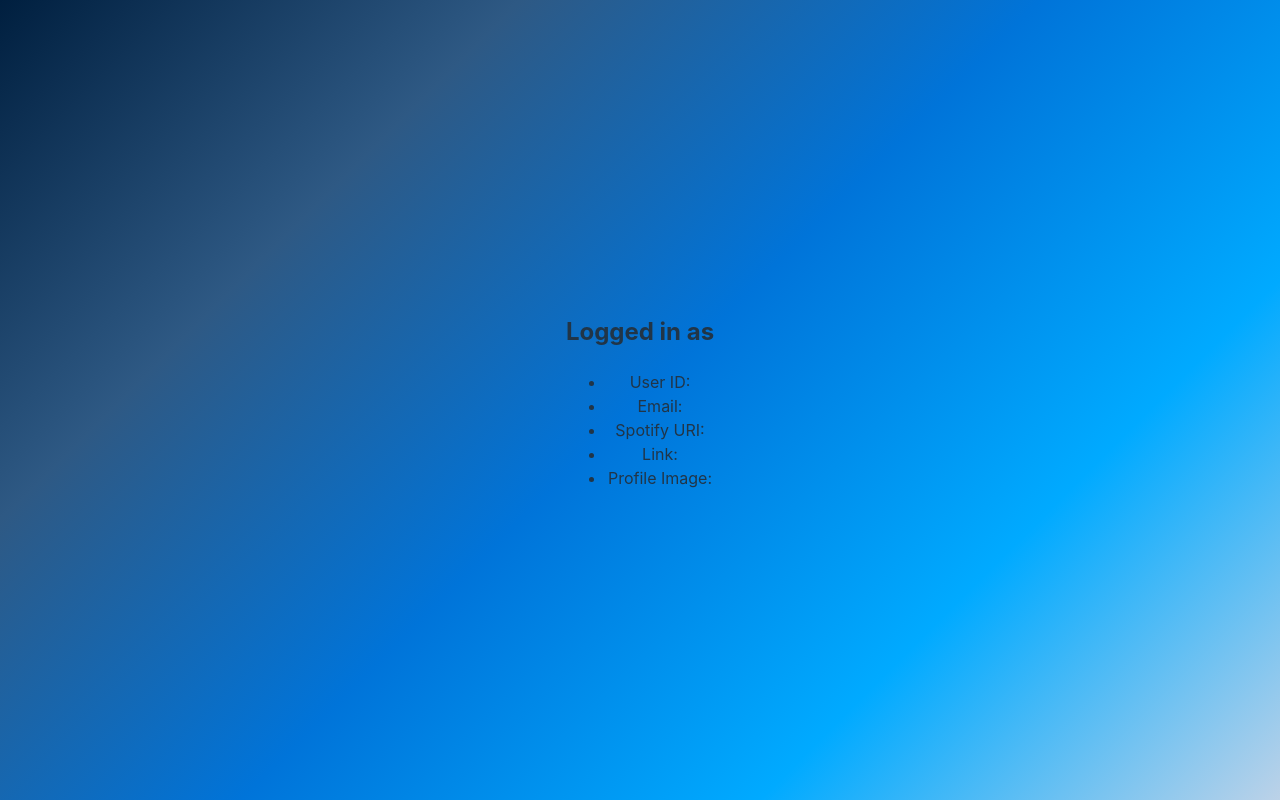
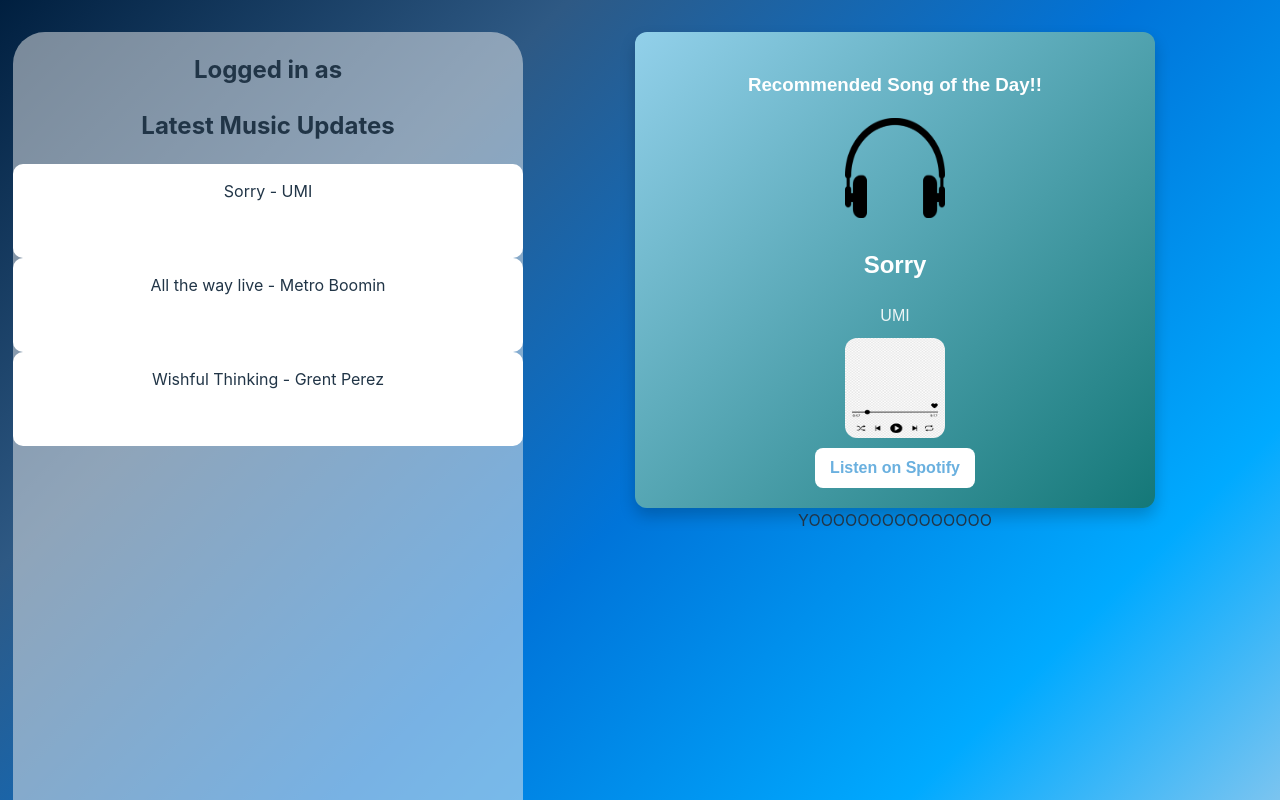
Before and after one commit to inguyen04/Spotify-With-Me, a React (Vite) app in the folder my-vue-app/: page /home in a window 1280 px wide. Shown: the top 800 px of the page. Built offline with nearby package versions, Linux system fonts and the light colour scheme; no server answers.

Commit message:
fixed literally everything about this project

```diff
--- a/my-vue-app/src/pages/home.css
+++ b/my-vue-app/src/pages/home.css
@@ -1,5 +1,13 @@
-html, body {
-    background: linear-gradient(135deg, #001f3f, #2E5984, #0074D9, #00aaff, #BCD2E8);
+html,
+body {
+  background: linear-gradient(
+    135deg,
+    #001f3f,
+    #2e5984,
+    #0074d9,
+    #00aaff,
+    #bcd2e8
+  );
 }
 
 main {
@@ -11,22 +19,104 @@
   justify-content: flex-start;
 }
 
-.home-page {
-    display: grid;
-    grid-template-columns: 60% 40%;
+/* .home-page {
+  display: flex;
+
+  flex-direction: column;
   width: 100vw;
   height: 100vh;
-    margin: 0;
+  flex: 1;
+} */
+
+.row {
+  display: flex;
+  flex-direction: row;
+  flex-wrap: wrap;
+  width: 100%;
+}
+
+.column {
+  display: flex;
+  flex-direction: column;
+
+  flex: 1;
 }
 
 .left-col {
   background-color: rgba(240, 240, 240, 0.5);
   width: 100%;
   height: 100%;
+  position: relative;
+  left: -7rem;
+  overflow: auto;
+  border-radius: 2rem;
 }
 
 .right-col {
-    background-color: rgba(220, 220, 220, 0.5);
   width: 100%;
   height: 100%;
 }
+
+.feed-container {
+  height: 50rem;
+}
+
+.feed-card {
+  padding: 15px;
+  border-radius: 10px;
+  text-align: center;
+  min-width: 30rem;
+  height: 4rem;
+  background: #fff;
+}
+
+.recommended {
+  min-width: 30rem;
+  max-width: 35rem;
+  padding: 20px;
+  border-radius: 12px;
+  height: auto;
+  background: linear-gradient(135deg, #92d0ea, #147878);
+  color: #fff;
+  text-align: center;
+  display: flex;
+  flex-direction: column;
+  align-items: center;
+  box-shadow: 0 8px 16px rgba(0, 0, 0, 0.2);
+  font-family: "Arial", sans-serif;
+  overflow: hidden;
+}
+
+.recommended img {
+  width: 100px;
+  height: 100px;
+  border-radius: 12px;
+  margin-bottom: 10px;
+}
+
+.recommended h2 {
+  font-size: 1.5rem;
+  margin-bottom: 5px;
+}
+
+.recommended p {
+  font-size: 1rem;
+  opacity: 0.9;
+  margin-bottom: 10px;
+}
+
+.recommended a {
+  display: inline-block;
+  text-decoration: none;
+  background: #fff;
+  color: #6ab0df;
+  padding: 8px 15px;
+  border-radius: 8px;
+  font-weight: bold;
+  transition: 0.3s ease-in-out;
+}
+
+.recommended a:hover {
+  background: #6c85d8;
+  color: #fff;
+}
--- a/my-vue-app/src/pages/home.jsx
+++ b/my-vue-app/src/pages/home.jsx
@@ -1,23 +1,51 @@
 import React from "react";
-import {init} from "/src/script.jsx";
+import { init } from "/src/script.jsx";
+import playlistLogo from "/src/assets/spotify-play.png";
 
-import "./home.css"
+import "./home.css";
 
 function Home() {
-    init()
-    return (
-        <section id="profile">
-        <h2>Logged in as <span id="displayName"></span></h2>
-        <span id="avatar"></span>
-        <ul>
-            <li>User ID: <span id="id"></span></li>
-            <li>Email: <span id="email"></span></li>
-            <li>Spotify URI: <a id="uri" href="#"></a></li>
-            <li>Link: <a id="url" href="#"></a></li>
-            <li>Profile Image: <span id="imgUrl"></span></li>
-        </ul>
-        </section>
-    );
-};
+  init();
+  return (
+    <div className="home=page">
+      <div className="row">
+        <div className="column">
+          <div className="left-col">
+            <h2>
+              Logged in as <span id="displayName"></span>
+            </h2>
+            <h2 className="feed-title">Latest Music Updates</h2>
+            <div className="feed-container">
+              <div className="feed-card">Sorry - UMI</div>
+              <div className="feed-card">All the way live - Metro Boomin</div>
+              <div className="feed-card">Wishful Thinking - Grent Perez</div>
+            </div>
+          </div>
+        </div>
+        <div className="column">
+          <div className="right-col">
+            <div className="recommended">
+              <h3>Recommended Song of the Day!!</h3>
+              <img src="/src/assets/headphones.png" alt="Album Cover"></img>
+              <h2>Sorry</h2>
+              <p>UMI</p>
+              <img src={playlistLogo} alt="Album Cover"></img>
+
+              <a href="spotify-link" target="_blank">
+                Listen on Spotify
+              </a>
+            </div>
+            {/* <li>
+                    Profile Image: <span id="imgUrl"></span>
+                    </li> */}
+            <span id="avatar"></span>
+
+            <h>YOOOOOOOOOOOOOOO</h>
+          </div>
+        </div>
+      </div>
+    </div>
+  );
+}
 
 export default Home;
--- a/my-vue-app/src/script.jsx
+++ b/my-vue-app/src/script.jsx
@@ -2,20 +2,19 @@
 const params = new URLSearchParams(window.location.search);
 const code = params.get("code");
 
-export async function init(){
-    debugger
+export async function init() {
+  debugger;
   let token = localStorage.getItem("access_token"); // Retrieve the token from local storage
 
-    if (token=="undefined") {
+  if (token == "undefined") {
     const token = await getAccessToken(clientId, code); // Obtain a new access token if not available
   }
   const profile = await fetchProfile(token);
   console.log(profile); // Profile data logs to console
 
-    populateUI(profile)
-    sendProfileIdToBackend(profile.id)
+  populateUI(profile);
+  sendProfileIdToBackend(profile.id);
 }
-
 
 export async function redirectToAuthCodeFlow(clientId) {
   const verifier = generateCodeVerifier(128);
@@ -27,17 +26,21 @@
   params.append("client_id", clientId);
   params.append("response_type", "code");
   params.append("redirect_uri", "http://localhost:5173/home");
-    params.append("scope", "user-read-private user-read-email user-read-recently-played");
+  params.append(
+    "scope",
+    "user-read-private user-read-email user-read-recently-played"
+  );
   params.append("code_challenge_method", "S256");
   params.append("code_challenge", challenge);
 
-    debugger
+  debugger;
   document.location = `https://accounts.spotify.com/authorize?${params.toString()}`;
 }
 
 function generateCodeVerifier(length) {
-    let text = '';
-    let possible = 'ABCDEFGHIJKLMNOPQRSTUVWXYZabcdefghijklmnopqrstuvwxyz0123456789';
+  let text = "";
+  let possible =
+    "ABCDEFGHIJKLMNOPQRSTUVWXYZabcdefghijklmnopqrstuvwxyz0123456789";
 
   for (let i = 0; i < length; i++) {
     text += possible.charAt(Math.floor(Math.random() * possible.length));
@@ -47,13 +50,12 @@
 
 async function generateCodeChallenge(codeVerifier) {
   const data = new TextEncoder().encode(codeVerifier);
-    const digest = await window.crypto.subtle.digest('SHA-256', data);
+  const digest = await window.crypto.subtle.digest("SHA-256", data);
   return btoa(String.fromCharCode.apply(null, [...new Uint8Array(digest)]))
-        .replace(/\+/g, '-')
-        .replace(/\//g, '_')
-        .replace(/=+$/, '');
+    .replace(/\+/g, "-")
+    .replace(/\//g, "_")
+    .replace(/=+$/, "");
 }
-
 
 export async function getAccessToken(clientId, code) {
   const verifier = localStorage.getItem("verifier");
@@ -68,7 +70,7 @@
   const result = await fetch("https://accounts.spotify.com/api/token", {
     method: "POST",
     headers: { "Content-Type": "application/x-www-form-urlencoded" },
-        body: params
+    body: params,
   });
 
   const { access_token } = await result.json();
@@ -78,32 +80,33 @@
 
 async function fetchProfile(token) {
   const result = await fetch("https://api.spotify.com/v1/me", {
-        method: "GET", headers: { Authorization: `Bearer ${token}` }
+    method: "GET",
+    headers: { Authorization: `Bearer ${token}` },
   });
 
   return await result.json();
 }
 
 async function sendProfileIdToBackend(profileId) {
-    const response = await fetch('http://localhost:5000/receive-userid', {
-        method: 'POST',
+  const response = await fetch("http://localhost:5000/receive-userid", {
+    method: "POST",
     headers: {
-            'Content-Type': 'application/json'
+      "Content-Type": "application/json",
     },
-        body: JSON.stringify({ profile_id: profileId })
+    body: JSON.stringify({ profile_id: profileId }),
   });
 
   if (response.ok) {
-        console.log('Profile ID sent successfully');
+    console.log("Profile ID sent successfully");
   } else {
-        console.error('Failed to send Profile ID');
+    console.error("Failed to send Profile ID");
   }
 }
 
-export async function getUserInfo(){
+export async function getUserInfo() {
   let token = localStorage.getItem("access_token");
 
-    if (token=="undefined") {
+  if (token == "undefined") {
     token = await getAccessToken(clientId, code); // Obtain a new access token if not available
   }
   const profile = await fetchProfile(token);
@@ -115,7 +118,7 @@
 function populateUI(profile) {
   document.getElementById("displayName").innerText = profile.display_name;
 
-    localStorage.setItem("name", profile.display_name)
+  localStorage.setItem("name", profile.display_name);
 
   if (profile.images[0]) {
     const profileImage = new Image(200, 200);
@@ -129,7 +132,9 @@
 
   document.getElementById("email").innerText = profile.email;
   document.getElementById("uri").innerText = profile.uri;
-    document.getElementById("uri").setAttribute("href", profile.external_urls.spotify);
+  document
+    .getElementById("uri")
+    .setAttribute("href", profile.external_urls.spotify);
   document.getElementById("url").innerText = profile.href;
   document.getElementById("url").setAttribute("href", profile.href);
 }
@@ -137,29 +142,32 @@
 export async function fetchRecentlyPlayedSongs() {
   let token = localStorage.getItem("access_token");
 
-    if (token=="undefined") {
+  if (token == "undefined") {
     token = await getAccessToken(clientId, code); // Obtain a new access token if not available
   }
 
-    const result = await fetch("https://api.spotify.com/v1/me/player/recently-played", {
+  const result = await fetch(
+    "https://api.spotify.com/v1/me/player/recently-played",
+    {
       method: "GET",
-        headers: { Authorization: `Bearer ${token}` }
-    });
+      headers: { Authorization: `Bearer ${token}` },
+    }
+  );
 
   if (!result.ok) {
-        throw new Error('Failed to fetch recently played songs');
+    throw new Error("Failed to fetch recently played songs");
   }
 
   const data = await result.json();
 
   //console.log(data.items.map(item => item.track));
-    return data.items.map(item => item.track);
+  return data.items.map((item) => item.track);
 }
 
 export async function getProfileImage() {
   let token = localStorage.getItem("access_token");
 
-    if (token=="undefined") {
+  if (token == "undefined") {
     token = await getAccessToken(clientId, code); // Obtain a new access token if not available
   }
   const profile = await fetchProfile(token);
```
Also changed, not shown: my-vue-app/src/components/ReviewCard.jsx (added, +18 -0 lines), my-vue-app/src/assets/spotify-play.png (added). Lines whose indentation alone changed are shown as unchanged.
